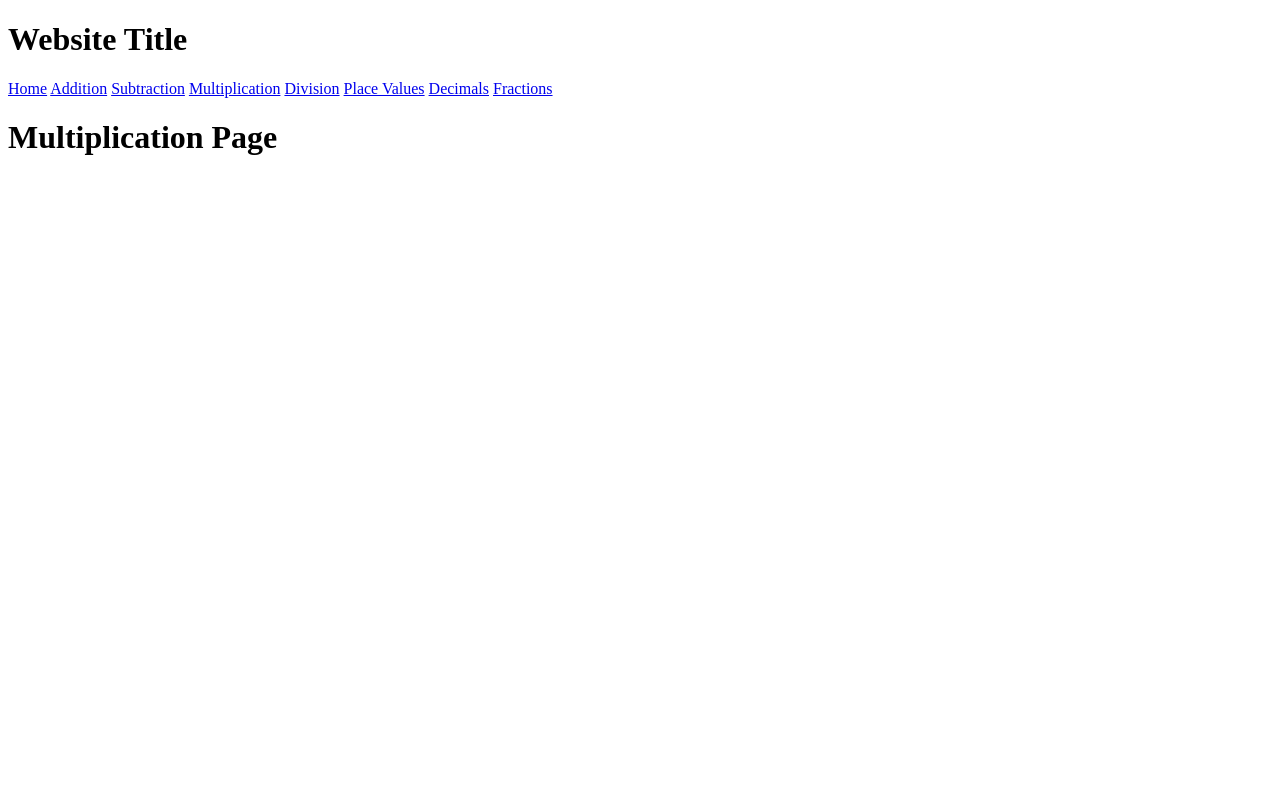
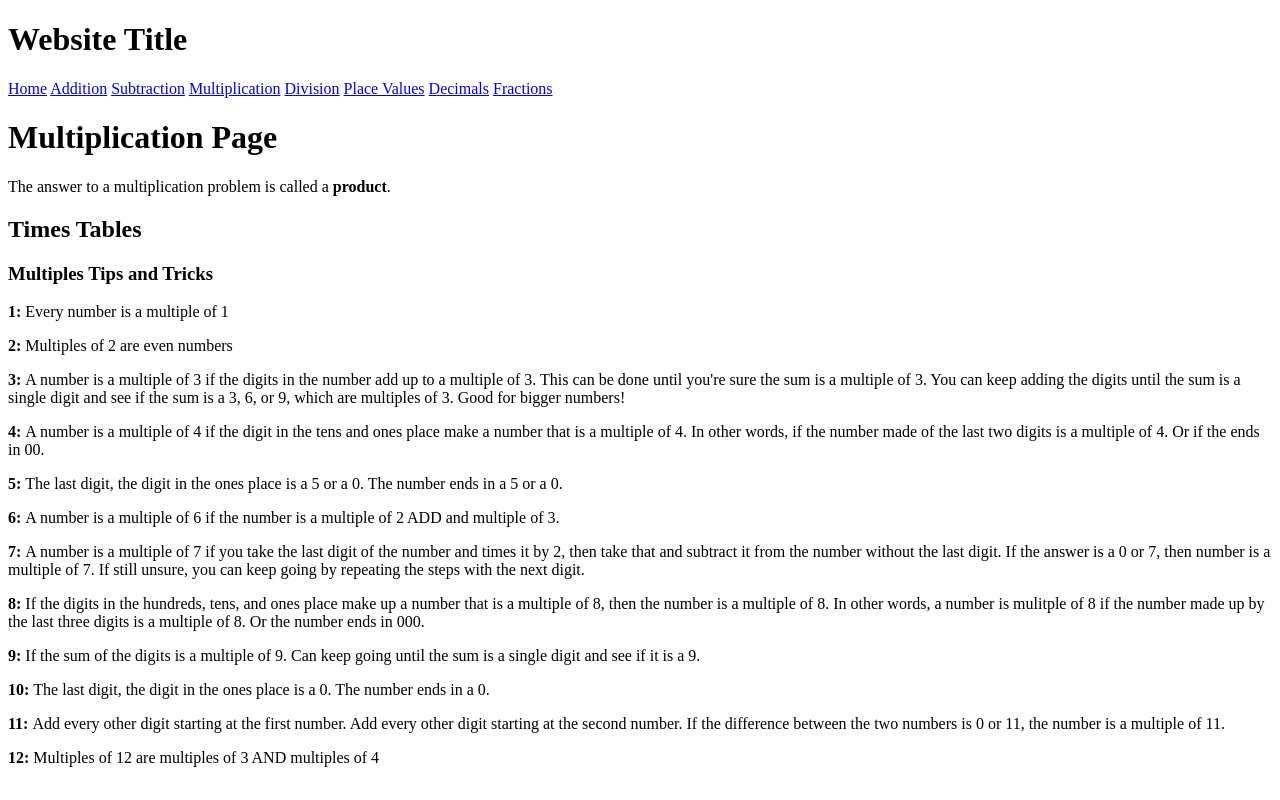
Before and after one commit to Waewarin-C/ElementaryMathCorner, a Flask app: page /multiplication in a window 1280 px wide. Run offline with Flask 3, Linux system fonts and the light colour scheme.

Commit message:
Add content to pages

```diff
--- a/templates/addition.html
+++ b/templates/addition.html
@@ -24,5 +24,8 @@
         </div>
     </header>
     <h1>Addition Page</h1>
+    <!--Figure out where to put this-->
+    <!--Change color of word "sum" and "total"?-->
+    <p>The answer to an addition problem is called a <strong>sum</strong> or <strong>total</strong>.</p>
 </body>
 </html>
--- a/templates/division.html
+++ b/templates/division.html
@@ -24,5 +24,8 @@
         </div>
     </header>
   <h1>Division Page</h1>
+    <!--Figure out where to put this-->
+    <!--Change color of word "product"?-->
+    <p>The answer to a division problem is called a <strong>quotient</strong>.</p>
 </body>
 </html>
--- a/templates/multiplication.html
+++ b/templates/multiplication.html
@@ -24,5 +24,52 @@
         </div>
     </header>
     <h1>Multiplication Page</h1>
+    <!--Figure out where to put this-->
+    <!--Change color of word "product"?-->
+    <p>The answer to a multiplication problem is called a <strong>product</strong>.</p>
+    <header>
+        <div>
+            <h2>Times Tables</h2>
+            <!--Insert picture of times tables-->
+            <!--May actually write HTML for tables instead-->
+        </div>
+    </header>
+    <div>
+        <h3>Multiples Tips and Tricks</h3>
+        <p><b>1: </b>Every number is a multiple of 1</p>
+        <p><b>2: </b>Multiples of 2 are even numbers</p>
+        <p>
+            <b>3: </b>A number is a multiple of 3 if the digits in the number add up to a multiple of 3.
+            This can be done until you're sure the sum is a multiple of 3. You can keep adding the digits
+            until the sum is a single digit and see if the sum is a 3, 6, or 9, which are multiples of 3.
+            Good for bigger numbers!
+        </p>
+        <p>
+            <b>4: </b>A number is a multiple of 4 if the digit in the tens and ones place make a number
+            that is a multiple of 4. In other words, if the number made of the last two digits is a multiple
+            of 4. Or if the ends in 00.
+        </p>
+        <p><b>5: </b>The last digit, the digit in the ones place is a 5 or a 0. The number ends in a 5 or a 0.</p>
+        <p><b>6: </b>A number is a multiple of 6 if the number is a multiple of 2 ADD and multiple of 3.</p>
+        <p>
+            <b>7: </b>A number is a multiple of 7 if you take the last digit of the number and times it by 2,
+            then take that and subtract it from the number without the last digit. If the answer is a 0 or 7, then
+            number is a multiple of 7. If still unsure, you can keep going by repeating the steps with the next digit.
+        </p>
+        <p>
+            <b>8: </b>If the digits in the hundreds, tens, and ones place make up a number that is a multiple of
+            8, then the number is a multiple of 8. In other words, a number is mulitple of 8 if the number made up
+            by the last three digits is a multiple of 8. Or the number ends in 000.
+        </p>
+        <p>
+            <b>9: </b>If the sum of the digits is a multiple of 9. Can keep going until the sum is a single digit
+            and see if it is a 9.</p>
+        <p><b>10: </b>The last digit, the digit in the ones place is a 0. The number ends in a 0.</p>
+        <p>
+            <b>11: </b>Add every other digit starting at the first number. Add every other digit starting at the second
+            number. If the difference between the two numbers is 0 or 11, the number is a multiple of 11.
+        </p>
+        <p><b>12: </b>Multiples of 12 are multiples of 3 AND multiples of 4</p>
+    </div>
 </body>
 </html>
--- a/templates/subtraction.html
+++ b/templates/subtraction.html
@@ -24,5 +24,8 @@
         </div>
     </header>
     <h1>Subtraction Page</h1>
+    <!--Figure out where to put this-->
+    <!--Change color of word "difference"?-->
+    <p>The answer to a subtraction problem is called a <strong>difference</strong>.</p>
 </body>
 </html>
```
